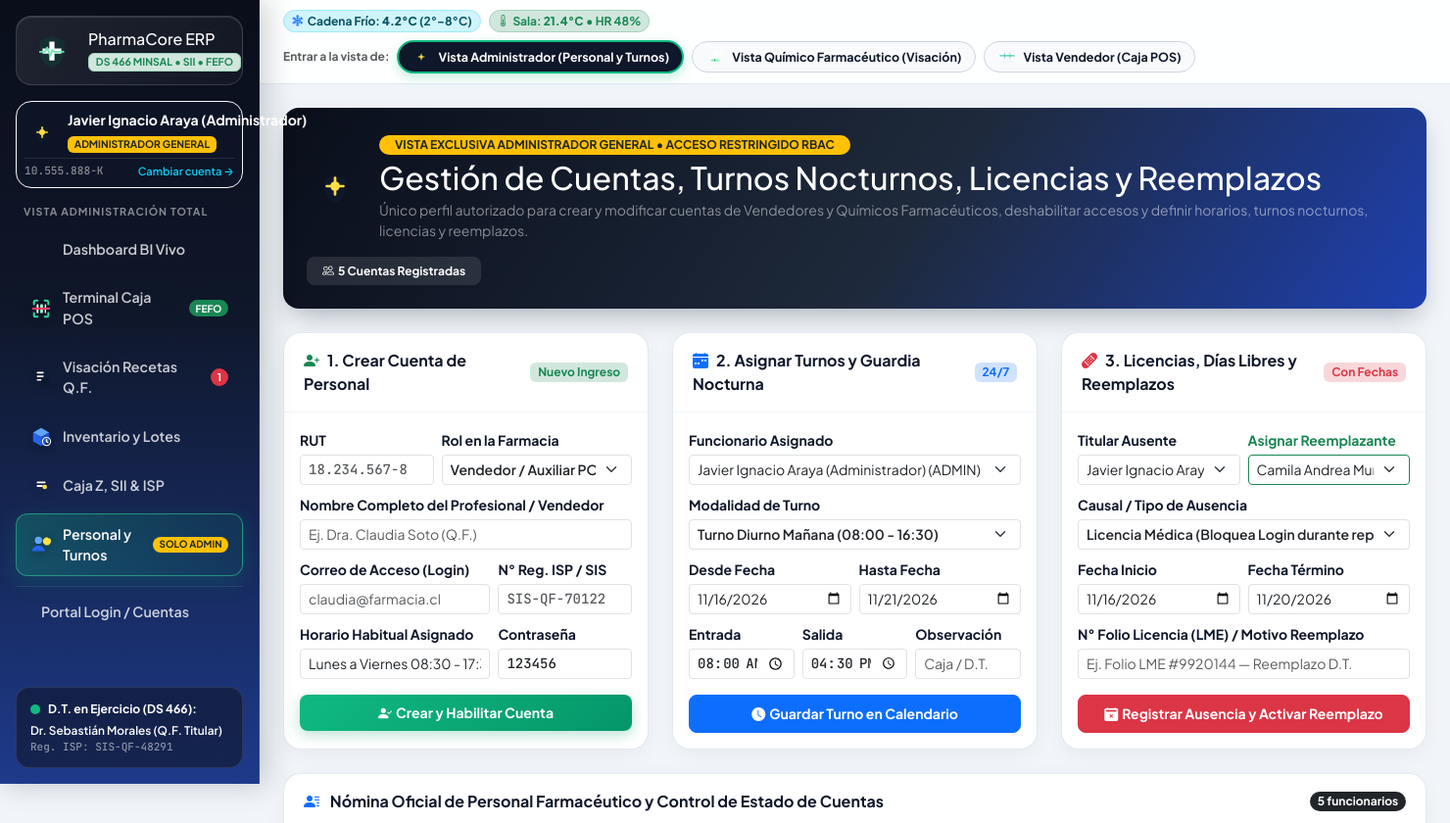
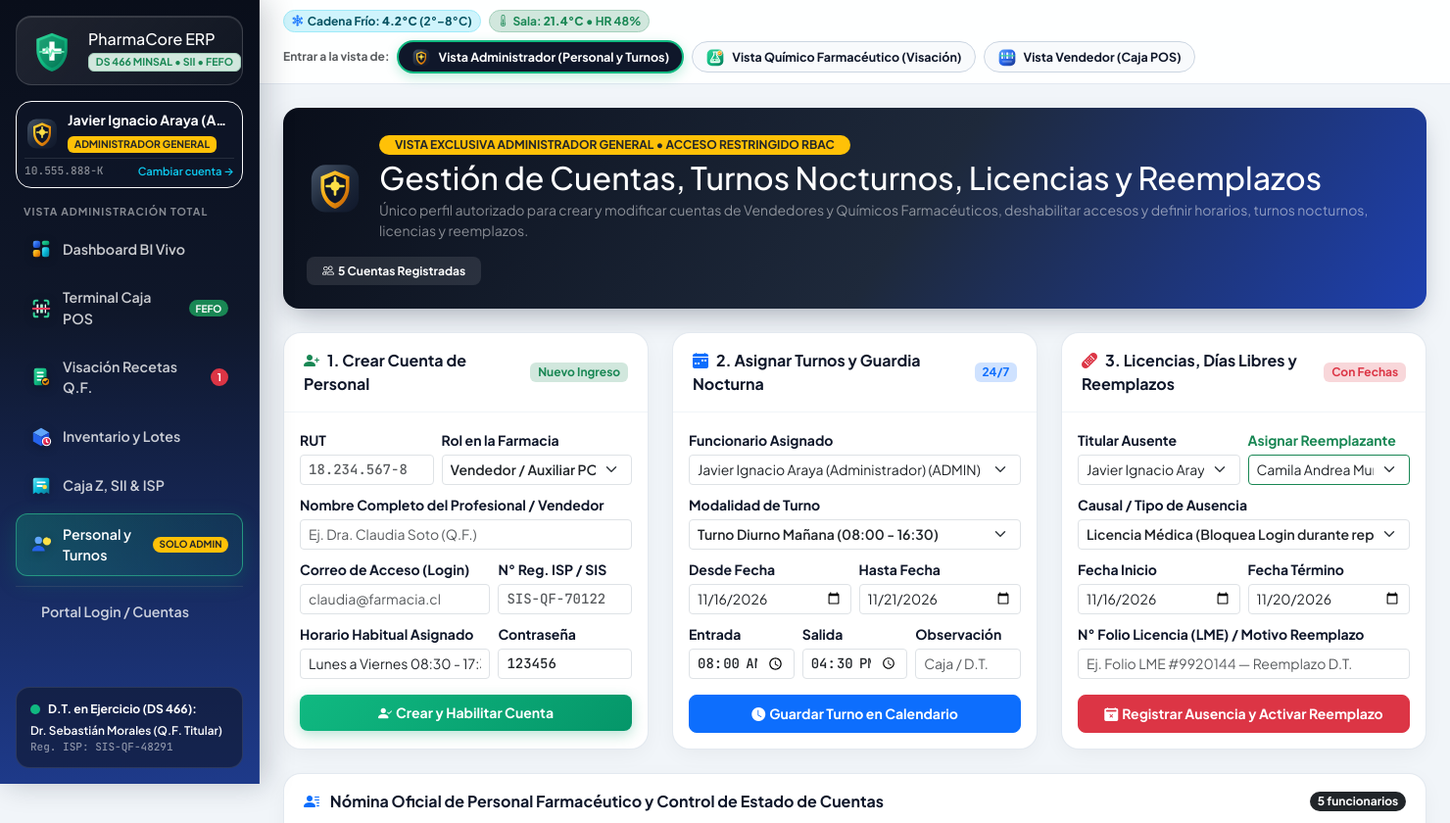
Before and after one commit to CodeGorek/farmacia-privada, a Laravel app: page /admin/personal in a window 1480 px wide. Shown: the top 840 px of the page at 98% size. Run offline with Laravel 12, Linux system fonts and the light colour scheme; a user stored in the database is signed in; data comes from the database, SQL or seed files in the repository.

Commit message:
Fix renderizado de linearGradient en sprites SVG y truncado de nombre en sidebar

```diff
--- a/resources/views/layouts/app.blade.php
+++ b/resources/views/layouts/app.blade.php
@@ -282,7 +282,7 @@
                             <svg width="36" height="36" class="flex-shrink-0">
                                 <use href="{{ $svgRolId }}"></use>
                             </svg>
-                            <div class="min-w-0 flex-grow-1">
+                            <div class="flex-grow-1 overflow-hidden" style="min-width: 0;">
                                 <div class="fw-bold small text-white text-truncate">{{ $usuarioActual->name }}</div>
                                 <span class="badge {{ $colorBadgeRol }}" style="font-size: 0.65rem;">{{ strtoupper($usuarioActual->rol_nombre) }}</span>
                             </div>
--- a/resources/views/partials/svg-icons.blade.php
+++ b/resources/views/partials/svg-icons.blade.php
@@ -1,5 +1,5 @@
 {{-- Librería de Iconos Vectoriales HD Personalizados (SVG Multilayer con Gradientes y Brillo Especular) --}}
-<svg xmlns="http://www.w3.org/2000/svg" style="display: none;">
+<svg xmlns="http://www.w3.org/2000/svg" style="position: absolute; width: 0; height: 0; overflow: hidden;" aria-hidden="true">
     <defs>
         <!-- Gradientes Clínicos de Alta Definición -->
         <linearGradient id="grad-emerald" x1="0%" y1="0%" x2="100%" y2="100%">
```
